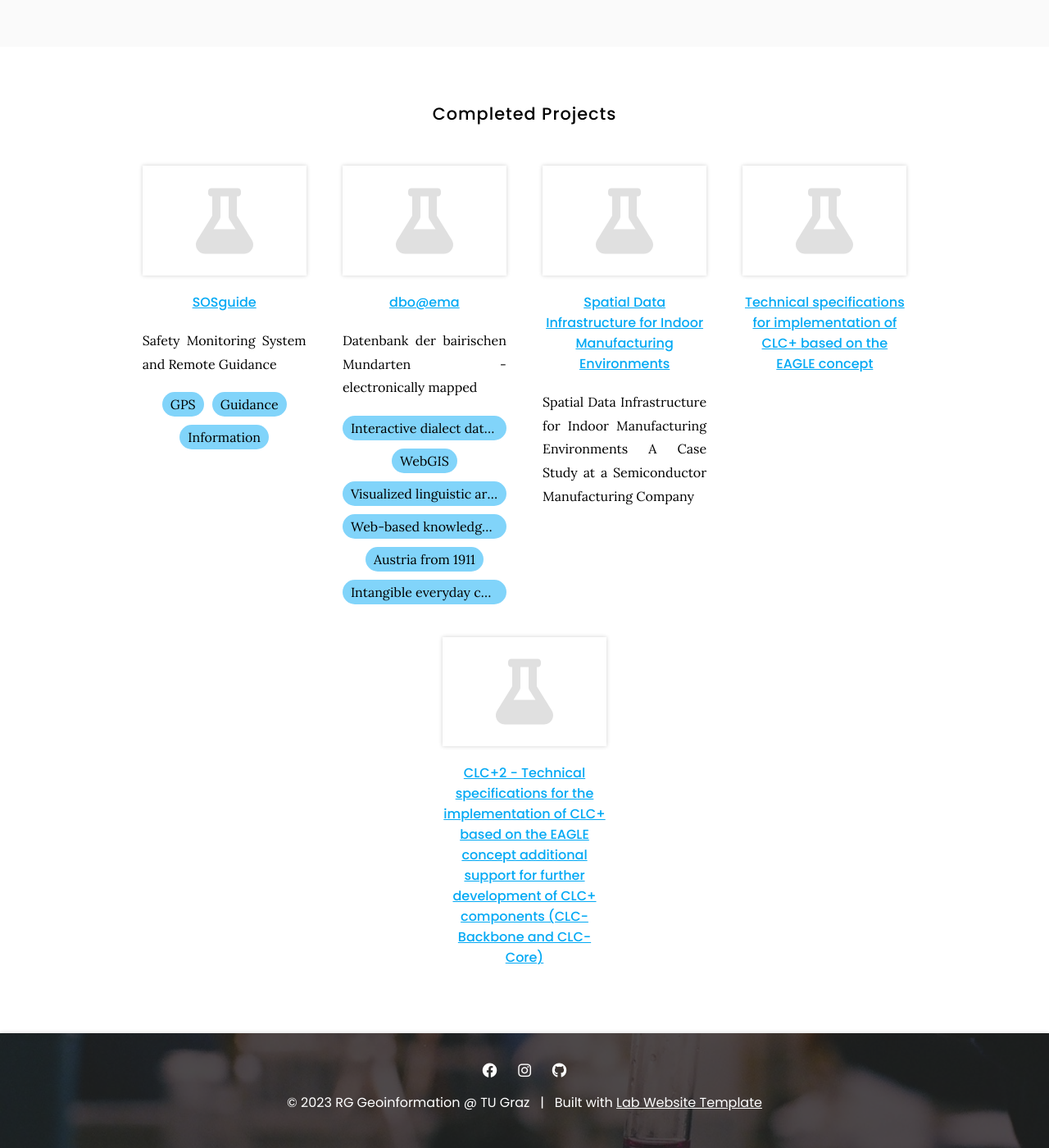
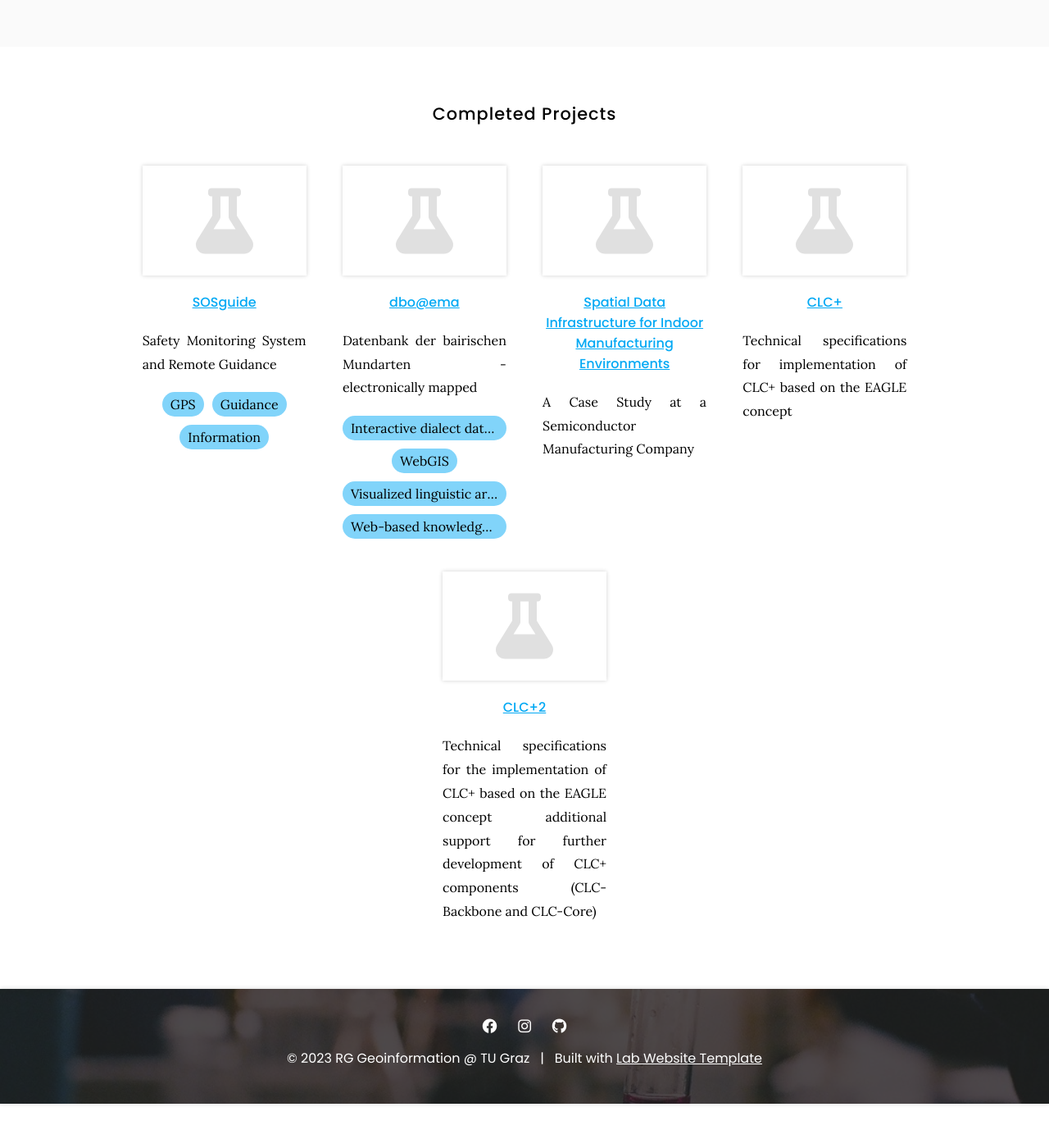
Before and after one commit to Geoinfo-TUGraz/Geoinfo-TUGraz.github.io, a Jekyll site: the page built from projects/index.md, in a window 1280 px wide and 1400 px high, scrolled down 1355 px. Shown: the whole window at 82% size. Built offline with Jekyll 4.4.1, drawn with Linux system fonts in a browser that asks for light colours; after the commit the page ends 2701 px from its top, so only the background shows below that.

Commit message:
Update projects.yaml

```diff
--- a/_data/projects.yaml
+++ b/_data/projects.yaml
@@ -68,26 +68,24 @@
     - WebGIS
     - Visualized linguistic areas
     - Web-based knowledge infrastructure
-    - Austria from 1911
-    - Intangible everyday culture
 
 - title: Spatial Data Infrastructure for Indoor Manufacturing Environments
   group: more
   image:
   link: projects/sdi4ime
-  description: Spatial Data Infrastructure for Indoor Manufacturing Environments A Case Study at a Semiconductor Manufacturing Company
+  description: A Case Study at a Semiconductor Manufacturing Company
   tags:
 
-- title: Technical specifications for implementation of CLC+ based on the EAGLE concept
+- title: CLC+
   group: more
   image:
   link: projects/CLCplus
-  description:
+  description: Technical specifications for implementation of CLC+ based on the EAGLE concept
   tags:
 
-- title: CLC+2 - Technical specifications for the implementation of CLC+ based on the EAGLE concept additional support for further development of CLC+ components (CLC-Backbone and CLC-Core)
+- title: CLC+2
   group: more
   image:
   link: projects/CLCplus2
-  description:
+  description: Technical specifications for the implementation of CLC+ based on the EAGLE concept additional support for further development of CLC+ components (CLC-Backbone and CLC-Core)
   tags:
```
